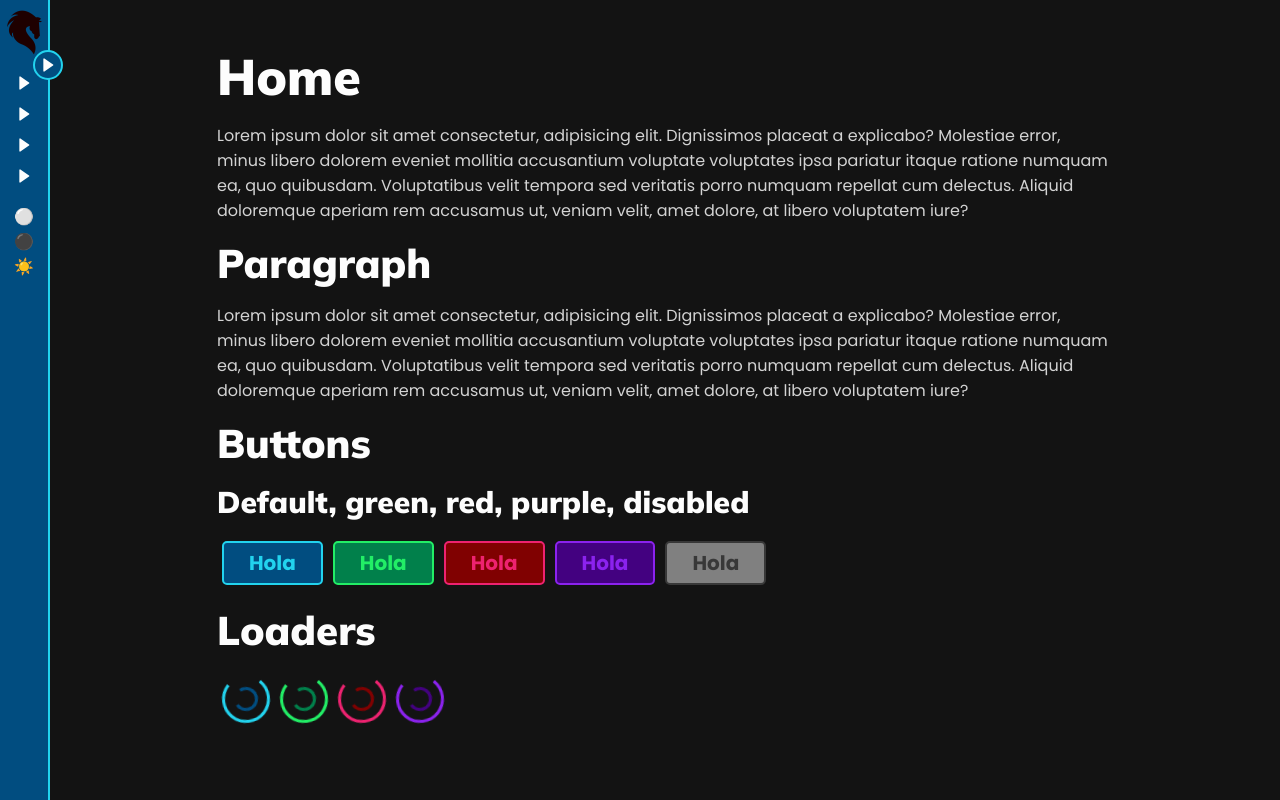
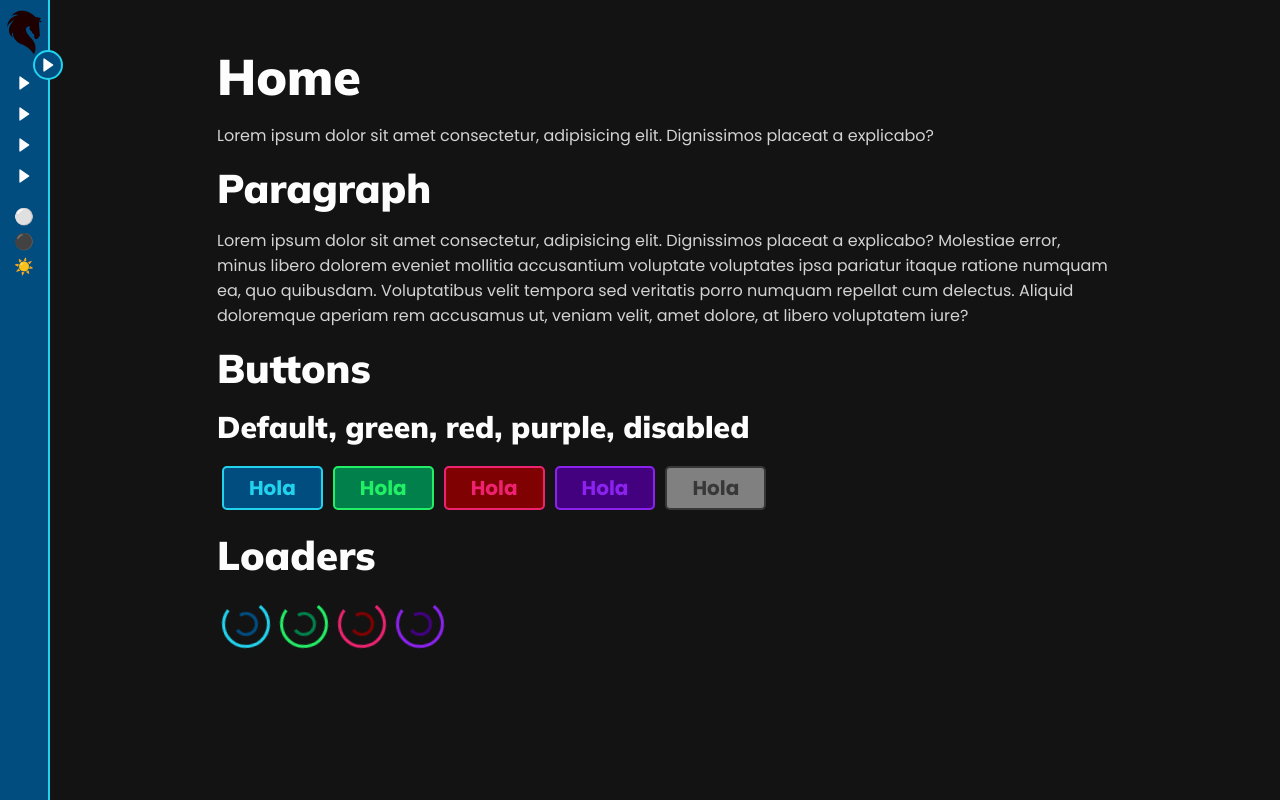
Before and after one commit to irenealcaine/sidebar-template, a React (Create React App) app: page / in a window 1280 px wide. Built offline with nearby package versions, Linux system fonts and the light colour scheme.

Commit message:
Update Home.jsx

```diff
--- a/src/Pages/Home/Home.jsx
+++ b/src/Pages/Home/Home.jsx
@@ -8,11 +8,7 @@ const Home = () => {
       <h1>Home</h1>
       <p>
         Lorem ipsum dolor sit amet consectetur, adipisicing elit. Dignissimos
-        placeat a explicabo? Molestiae error, minus libero dolorem eveniet
-        mollitia accusantium voluptate voluptates ipsa pariatur itaque ratione
-        numquam ea, quo quibusdam. Voluptatibus velit tempora sed veritatis
-        porro numquam repellat cum delectus. Aliquid doloremque aperiam rem
-        accusamus ut, veniam velit, amet dolore, at libero voluptatem iure?
+        placeat a explicabo?
       </p>
 
       <h2>Paragraph</h2>
@@ -31,7 +27,12 @@ const Home = () => {
       <Button value={"Hola"} href={"https://google.es"} color={"green"} />
       <Button value={"Hola"} href={"https://google.es"} color={"red"} />
       <Button value={"Hola"} href={"https://google.es"} color={"purple"} />
-      <Button value={"Hola"} href={"https://google.es"} disabled={true} />
+      <Button
+        value={"Hola"}
+        href={"https://google.es"}
+        color={"purple"}
+        disabled={true}
+      />
 
       <h2>Loaders</h2>
       <Loader />
```
